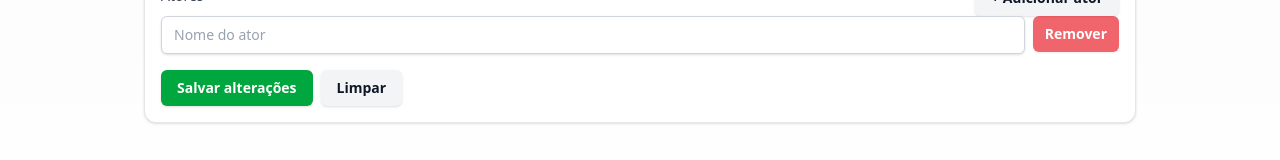
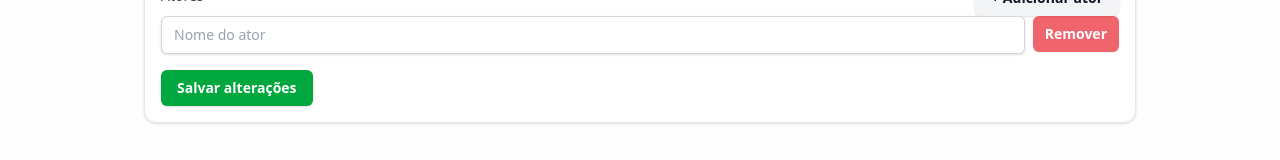
Before and after one commit to alexandrecabraldev/filme-frontend, a Next.js app: page /listar in a window 1280 px wide. Shown: the part 546-706 px from the top of the page. Built offline with nearby package versions, Linux system fonts and the light colour scheme; no server answers.

Commit message:
adicionado actores

```diff
--- a/src/app/listar/page.tsx
+++ b/src/app/listar/page.tsx
@@ -83,7 +83,7 @@ export default function ListarPage() {
         {/* Formulário em modo edição apenas para capturar/validar dados, sem integração */}
         <MovieForm
           mode="edit"
-          defaultValues={{ titulo: filmeEditar?.titulo, faixaEtaria: filmeEditar?.faixaEtaria, genero: filmeEditar?.genero, atores: [{ nome: "" }] }}
+          defaultValues={{ titulo: filmeEditar?.titulo, faixaEtaria: filmeEditar?.faixaEtaria, genero: filmeEditar?.genero, atores: filmeEditar?.atores }}
         />
       </section>
     </div>
--- a/src/components/MovieForm.tsx
+++ b/src/components/MovieForm.tsx
@@ -145,9 +145,6 @@ export function MovieForm({mode, defaultValues}: MovieFormProps) {
         <button type="submit" className="button">
           {mode === "create" ? "Inserir" : "Salvar alterações"}
         </button>
-        <button type="reset" className="button-secondary" onClick={() => reset()}>
-          Limpar
-        </button>
       </div>
     </form>
   );
```
